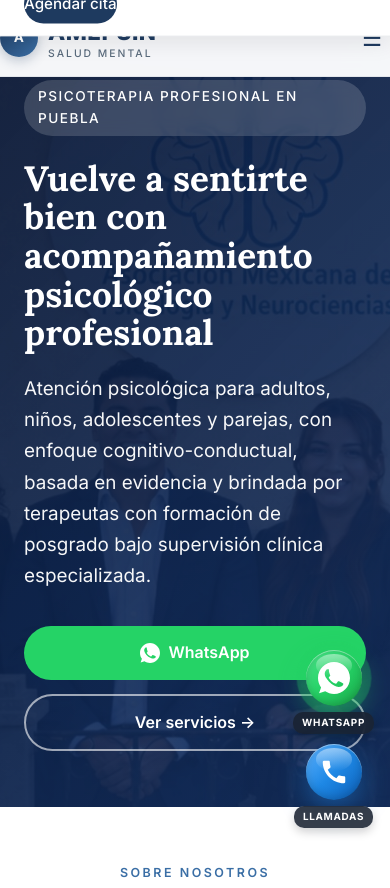
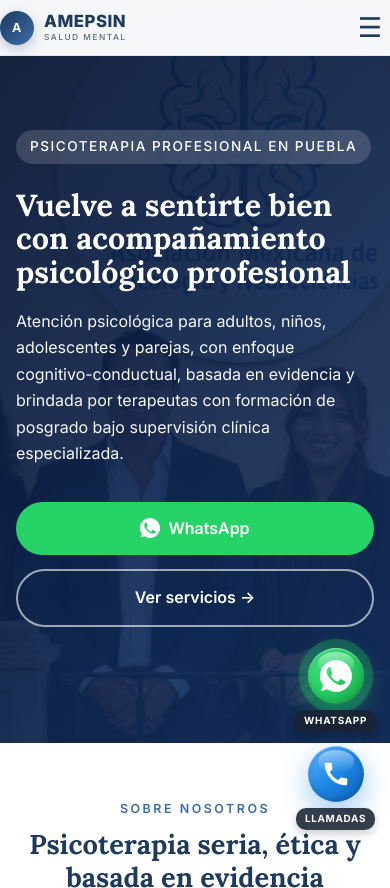
Before and after one commit to AlyairPP/amepsin-web, a plain HTML site: page index.html in a window 390 px wide. Shown: the top 888 px of the page. Drawn offline with Linux system fonts and the light colour scheme.

Commit message:
Add files via upload

```diff
--- a/index.html
+++ b/index.html
@@ -32,10 +32,12 @@
   section.alt{background:var(--bg)}
 
   header{position:fixed;top:0;left:0;right:0;z-index:100;background:rgba(255,255,255,.96);backdrop-filter:saturate(180%) blur(12px);border-bottom:1px solid rgba(30,58,95,.08);transition:all .25s}
-  .nav{display:flex;align-items:center;justify-content:space-between;padding:14px 0}
-  .logo{display:flex;align-items:center;gap:10px;font-weight:800;font-size:1.4rem;color:var(--navy);letter-spacing:.5px}
-  .logo-mark{width:38px;height:38px;border-radius:50%;background:linear-gradient(135deg,var(--navy) 0%,var(--blue) 100%);display:grid;place-items:center;color:#fff;font-size:.85rem;font-weight:700;box-shadow:0 4px 12px rgba(30,58,95,.25)}
-  .logo small{font-size:.65rem;letter-spacing:2px;font-weight:500;color:var(--text-soft);display:block;margin-top:-4px}
+  .nav{display:flex;align-items:center;justify-content:space-between;padding:14px 0;gap:12px;min-width:0}
+  .logo{display:flex;align-items:center;gap:10px;font-weight:800;font-size:1.4rem;color:var(--navy);letter-spacing:.5px;flex-shrink:1;min-width:0}
+  .logo-mark{width:38px;height:38px;border-radius:50%;background:linear-gradient(135deg,var(--navy) 0%,var(--blue) 100%);display:grid;place-items:center;color:#fff;font-size:.85rem;font-weight:700;box-shadow:0 4px 12px rgba(30,58,95,.25);flex-shrink:0}
+  .logo-text{display:flex;flex-direction:column;line-height:1.05;min-width:0}
+  .logo-text span{font-size:1.4rem;font-weight:800;white-space:nowrap}
+  .logo small{font-size:.65rem;letter-spacing:2px;font-weight:500;color:var(--text-soft);display:block;margin-top:3px;white-space:nowrap}
   .nav-links{display:flex;gap:28px;list-style:none;align-items:center}
   .nav-links a{color:var(--text);font-weight:500;font-size:.95rem;position:relative}
   .nav-links a:hover{color:var(--navy)}
@@ -172,20 +174,37 @@
   @keyframes wa-pulse{0%{transform:scale(1);opacity:.65}70%{transform:scale(1.6);opacity:0}100%{transform:scale(1.6);opacity:0}}
 
   @media (max-width:840px){
-    .menu-btn{display:block}
-    .nav-links{position:fixed;top:62px;left:0;right:0;background:#fff;flex-direction:column;padding:18px 24px;gap:14px;align-items:stretch;border-bottom:1px solid rgba(30,58,95,.08);box-shadow:0 8px 20px rgba(0,0,0,.08);transform:translateY(-110%);transition:transform .3s}
-    .nav-links.open{transform:translateY(0)}
-    .nav-links a{padding:10px 0}
-    .nav-cta{text-align:center}
-    .hero{min-height:90vh}
+    body{overflow-x:hidden}
+    .container{padding:0 16px}
+    .nav{padding:10px 0}
+    .logo-mark{width:34px;height:34px;font-size:.78rem}
+    .logo-text span{font-size:1.05rem}
+    .logo small{font-size:.52rem;letter-spacing:1.5px;margin-top:2px}
+    .menu-btn{display:block;font-size:1.7rem;line-height:1;padding:4px 8px;color:var(--navy)}
+    .nav-links{position:fixed;top:56px;left:0;right:0;width:100%;background:#fff;flex-direction:column;padding:14px 18px 22px;gap:2px;align-items:stretch;border-bottom:1px solid rgba(30,58,95,.08);box-shadow:0 16px 32px rgba(0,0,0,.12);transform:translateY(-150%);transition:transform .3s ease;max-height:calc(100vh - 56px);overflow-y:auto;visibility:hidden;opacity:0}
+    .nav-links.open{transform:translateY(0);visibility:visible;opacity:1}
+    .nav-links li{list-style:none}
+    .nav-links a{padding:13px 6px;display:block;border-bottom:1px solid rgba(30,58,95,.06);font-size:1rem;color:var(--text)}
+    .nav-links a::after{display:none}
+    .nav-links li:last-child a{border-bottom:0}
+    .nav-cta{text-align:center;margin-top:10px;padding:14px 20px!important;border-radius:30px;font-size:1rem;background:var(--navy);color:#fff!important;font-weight:700}
+    .hero{min-height:88vh;padding-top:70px}
+    .hero h1{font-size:clamp(1.9rem,7vw,2.4rem)}
+    .hero p{font-size:1rem}
     .about-content{grid-template-columns:1fr;gap:36px}
     .about-image{max-width:380px;margin:0 auto;aspect-ratio:1/1}
     .contact-grid{grid-template-columns:1fr;gap:30px}
     section{padding:3.5rem 0}
-    .floating-actions{bottom:16px;right:16px;gap:10px}
+    .floating-actions{bottom:14px;right:14px;gap:14px}
     .float-btn{width:56px;height:56px;font-size:1.3rem}
     .hero-actions{flex-direction:column;align-items:stretch}
     .btn{justify-content:center}
+  }
+  @media (max-width:380px){
+    .logo-text span{font-size:.95rem}
+    .logo small{font-size:.48rem;letter-spacing:1.3px}
+    .logo-mark{width:30px;height:30px;font-size:.72rem}
+    .container{padding:0 14px}
   }
 </style>
 </head>
@@ -195,7 +214,7 @@
   <div class="container nav">
     <a href="#inicio" class="logo">
       <div class="logo-mark">A</div>
-      <div>AMEPSIN<small>SALUD MENTAL</small></div>
+      <div class="logo-text"><span>AMEPSIN</span><small>SALUD MENTAL</small></div>
     </a>
     <button class="menu-btn" id="menuBtn" aria-label="Abrir menú">☰</button>
     <ul class="nav-links" id="navLinks">
```
